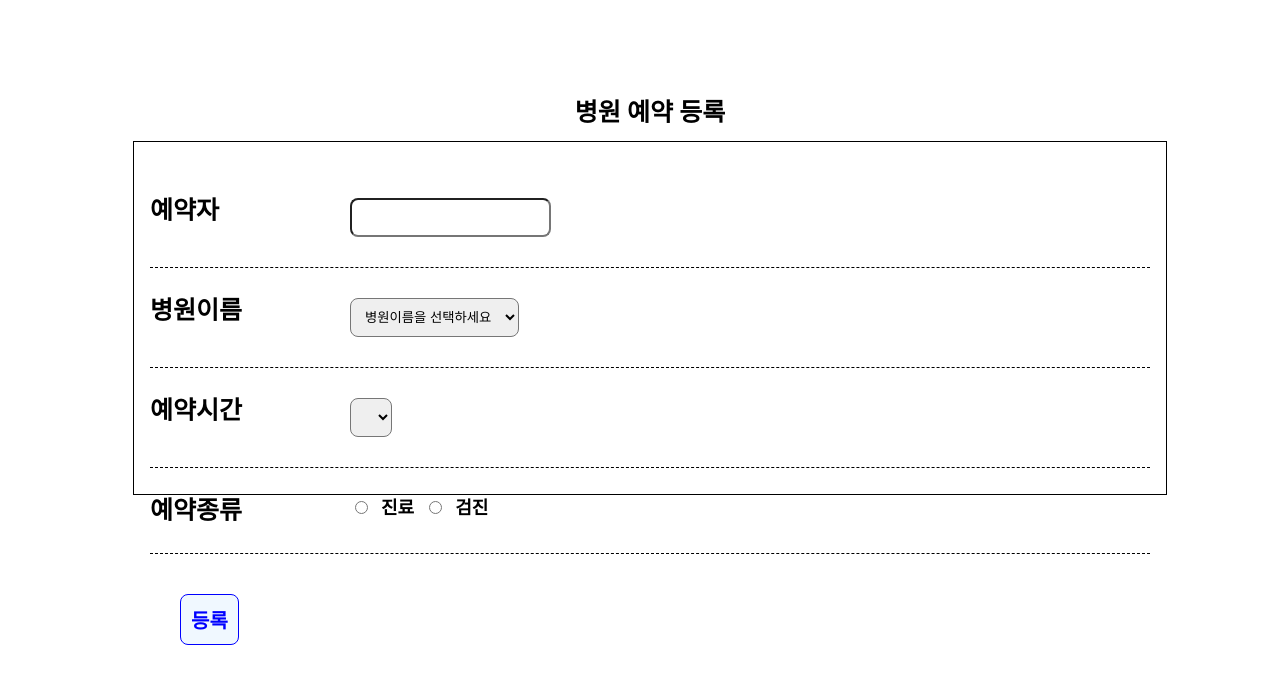
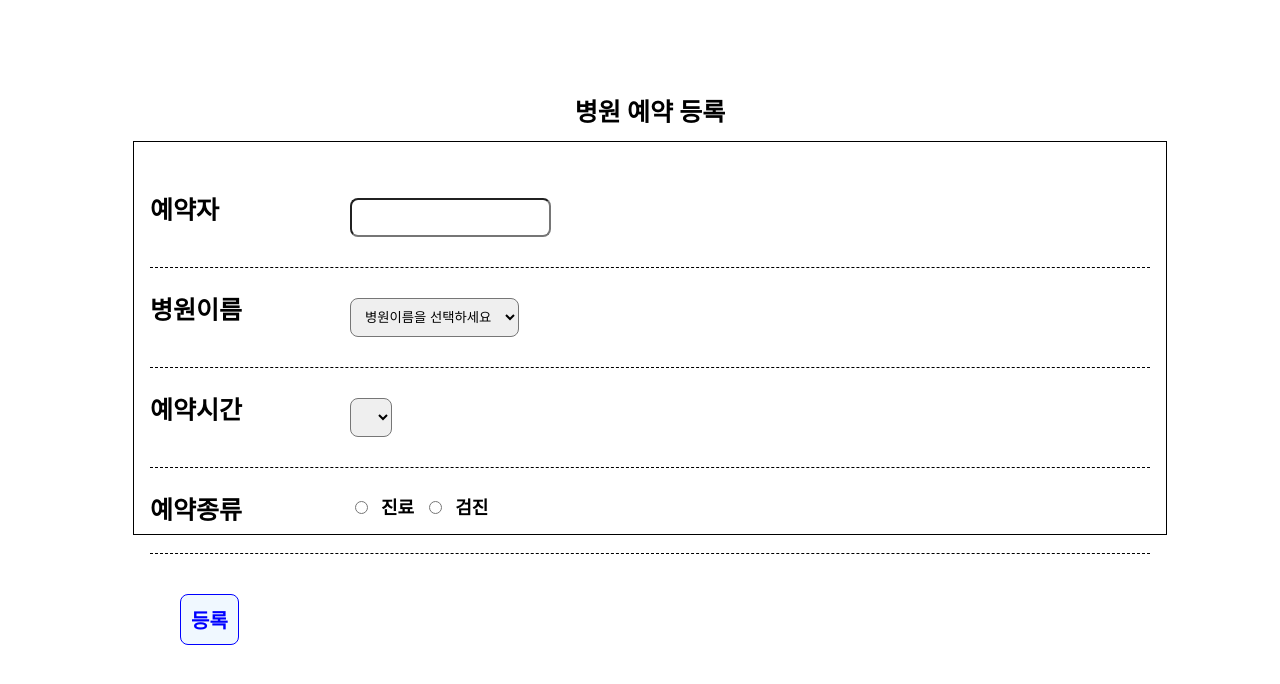
Before and after one commit to Roxy100/hospital-reservation-system, a React (Create React App) app: page /register in a window 1280 px wide. Shown: the top 684 px of the page. Built offline with nearby package versions, Linux system fonts and the light colour scheme.

Commit message:
Feature: 병원이름 선택시, 해당되는 예약시간들 출력

```diff
--- a/src/Pages/Register.js
+++ b/src/Pages/Register.js
@@ -15,9 +15,7 @@ const Register = () => {
 
   const handleDropHospital = e => {
     const { value } = e.target;
-    setHospital(
-      hospitalList.find(hospital => hospital.hostpitalName === value)
-    );
+    setHospital(hospitalList.find(hospital => hospital.hospitalName === value));
   };
 
   return (
@@ -59,8 +57,7 @@ const Register = () => {
               <div className="reservation_time_title box_title">예약시간</div>
               <div className="reservation_time_dropdown_container box_content_container">
                 <select className="reservation_time_dropdown_select box_content">
-                  {hospital.reservationHours &&
-                    hospital.reservationHours.map((reservationHour, index) => {
+                  {hospital?.reservationHours?.map((reservationHour, index) => {
                     return (
                       <option key={reservationHour.hourId}>
                         {reservationHour.hour}
@@ -116,7 +113,7 @@ const StyledRegister = styled.div`
       padding: 16px;
       border: 1px solid black;
       width: 1000px;
-      height: 40vh;
+      height: 45vh;
 
       .register_form {
         padding: 10px 0;
```
Lines whose indentation alone changed are shown as unchanged.
